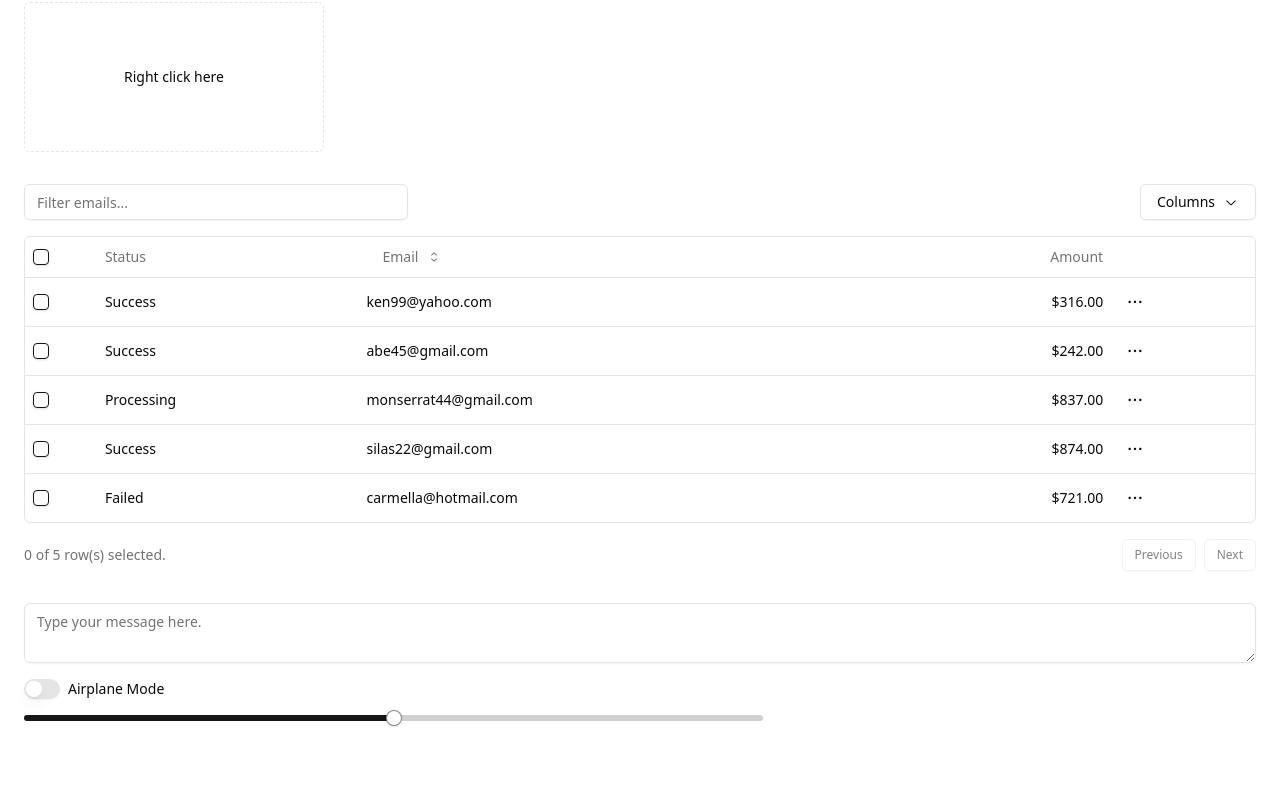
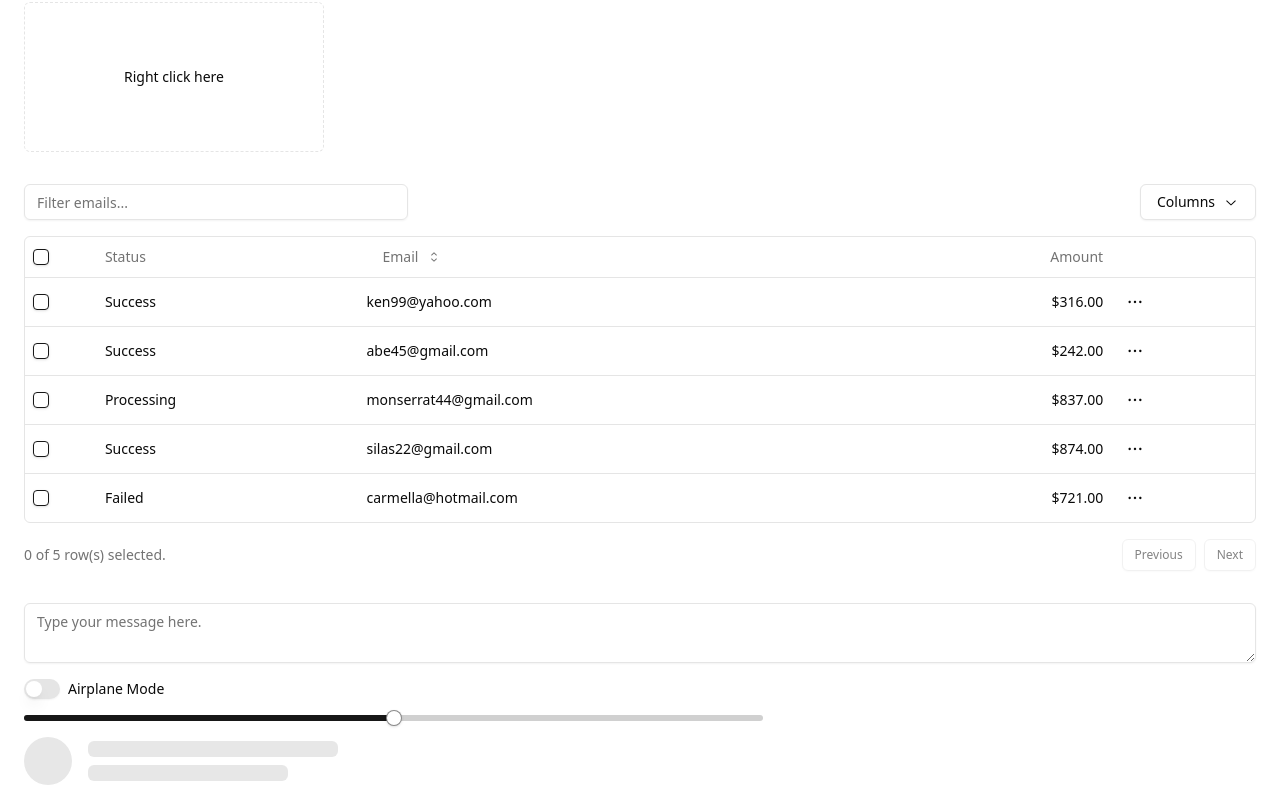
Before and after one commit to SanjoyGorai/nextjs-shadcn, a Next.js app: page / in a window 1280 px wide. Shown: the part 1748-2557 px from the top of the page. Before the commit the page ends 2493 px from the top, so only its background shows below. Built offline with nearby package versions, Linux system fonts and the light colour scheme.

Commit message:
Skeleton added

```diff
--- a/src/app/page.tsx
+++ b/src/app/page.tsx
@@ -120,6 +120,7 @@
       <TextareaDemo/>
       <SwitchDemo/>
       <SliderDemo/>
+      <SkeletonDemo/>
     </div>
   );
 };
@@ -336,3 +337,17 @@
     />
   )
 }
+
+import { Skeleton } from "@/components/ui/skeleton"
+
+export function SkeletonDemo() {
+  return (
+    <div className="flex items-center space-x-4">
+      <Skeleton className="h-12 w-12 rounded-full" />
+      <div className="space-y-2">
+        <Skeleton className="h-4 w-[250px]" />
+        <Skeleton className="h-4 w-[200px]" />
+      </div>
+    </div>
+  )
+}
```
